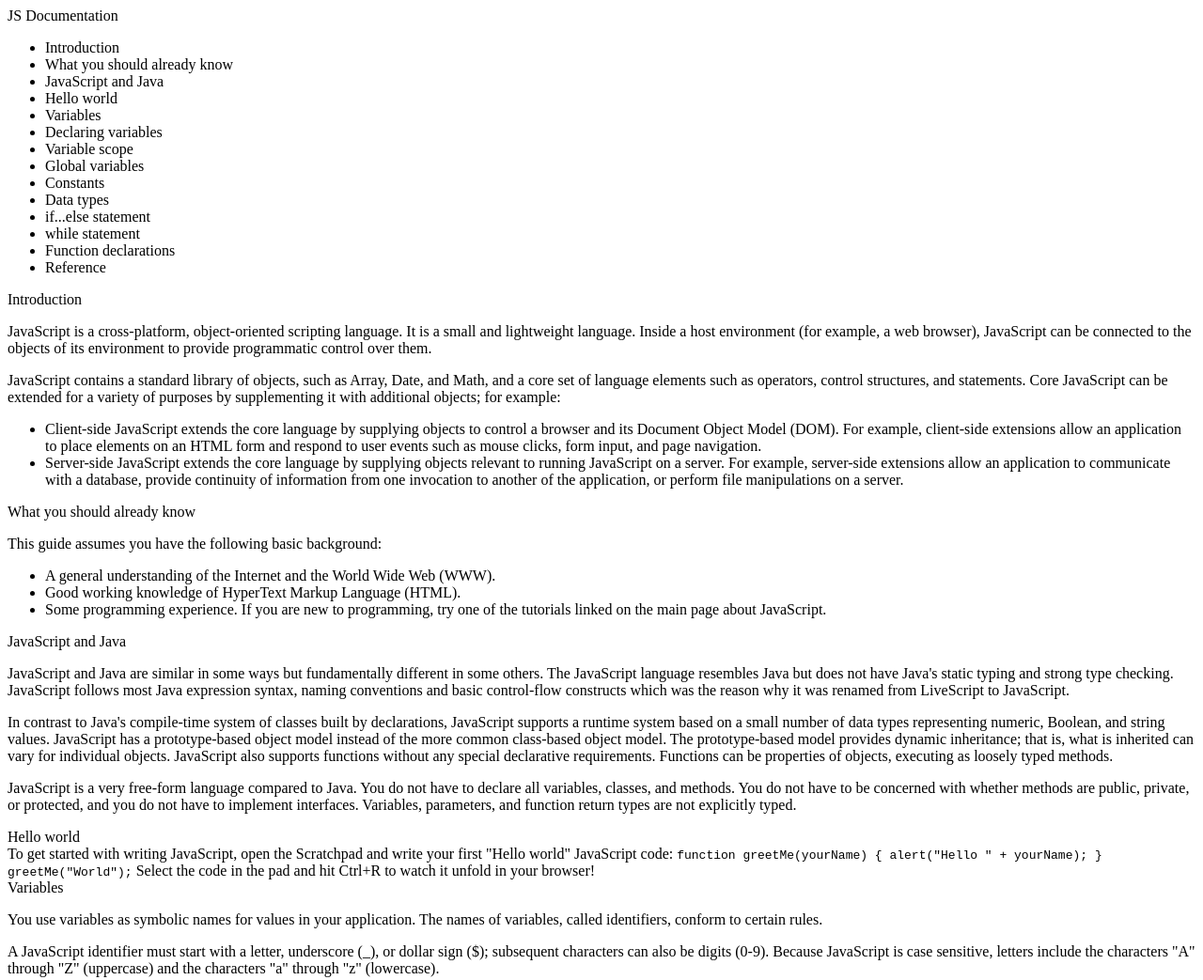
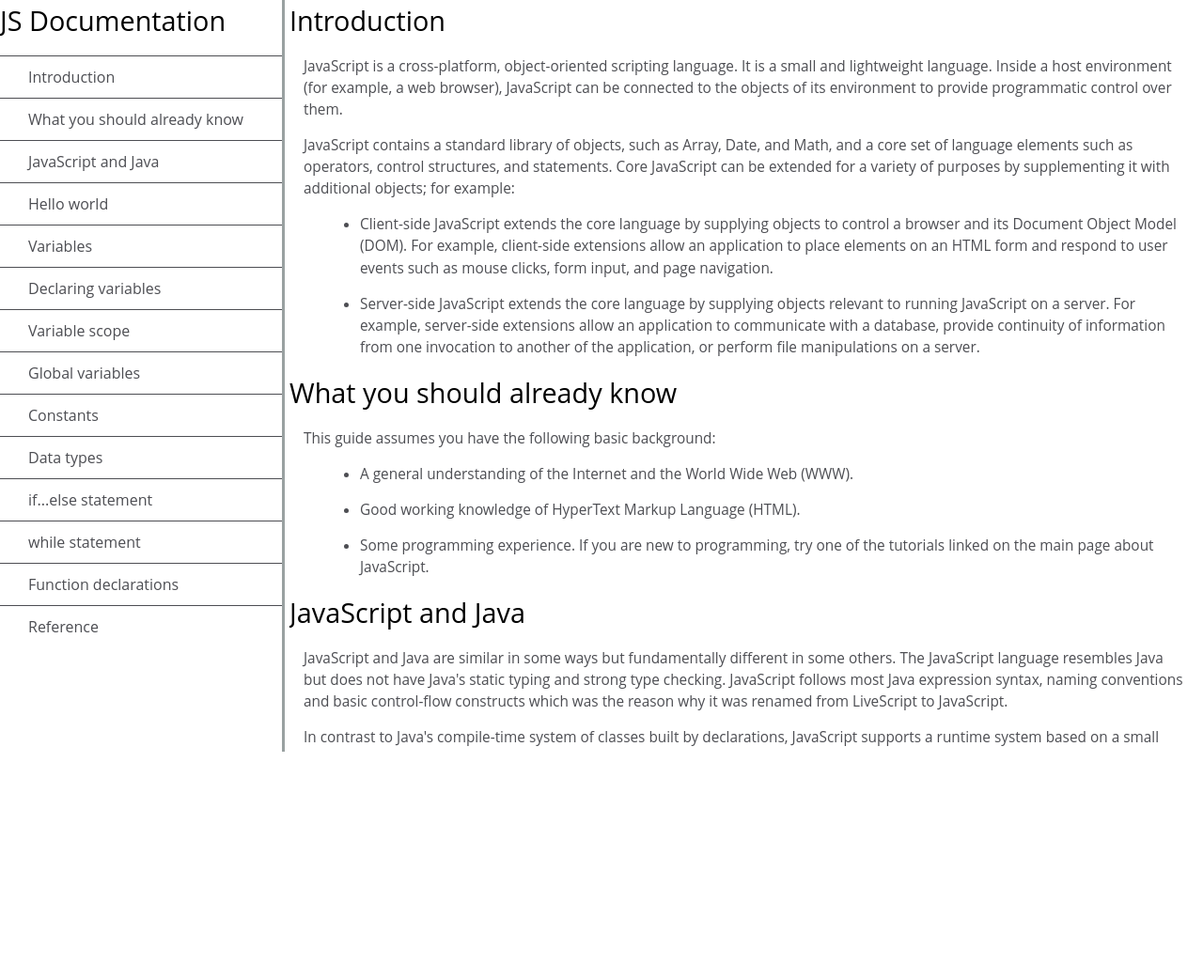
Before and after one commit to TanakaPisa/CatPhotoApp, a plain HTML site: page tech_doc_page.html in a window 1280 px wide. Shown: the top 1043 px of the page at 94% size. After the commit the page ends 800 px from the top, so only its background shows below. Drawn offline with Linux system fonts and the light colour scheme.

Commit message:
Add files via upload

```diff
--- a/tech_doc_page.html
+++ b/tech_doc_page.html
@@ -1,27 +1,135 @@
 <head>
+<style>
+html, body {
+  min-width: 290px;
+  color: #4d4e53;
+  background-color: #ffffff;
+  font-family: 'Open Sans', Arial, sans-serif;
+  line-height: 1.5;
+}
 
+header {
+  color: black;
+  margin: 10px;
+  text-align: center;
+  font-size: 1.8em;
+  font-weight: thin;
+}
+
+#JS_doc {
+  text-align: left;
+  margin: 0px;
+}
+
+#navbar {
+  position: fixed;
+  min-width: 290px;
+  top: 0px;
+  left: 0px;
+  width: 300px;
+  height: 100%;
+  border-right: solid;
+  border-color: rgba(0, 22, 22, 0.4);
+}
+
+#navbar ul {
+  height: 88%;
+  padding: 0;
+  overflow-y: auto;
+  overflow-x: hidden;
+}
+
+#navbar li {
+  color: #4d4e53;
+  border-top: 1px solid;
+  list-style: none;
+  position: relative;
+  width: 100%;
+}
+
+#navbar a {
+  display: block;
+  padding: 10px 30px;
+  color: #4d4e53;
+  text-decoration: none;
+  cursor: pointer;
+}
+
+
+#main-doc {
+  position: absolute;
+  margin-left: 300px;
+  top: 0;
+  bottom:0;
+  overflow-y:scroll;
+  overflow-x:hidden;
+}
+
+#main-doc header {
+  text-align: left;
+  margin: 0px;
+}
+
+section article {
+  color: #4d4e53;
+  margin: 15px;
+  font-size: 0.96em;
+}
+
+section li {
+  margin: 15px 0px 0px 20px;
+}
+
+code {
+  display: block;
+  text-align: left;
+  white-space: pre-line;
+  position: relative;
+  word-break: normal;
+  word-wrap: normal;
+  line-height: 2;
+  background-color: #f7f7f7;
+  padding: 15px;
+  margin: 10px;
+  border-radius: 5px;
+}
+</style>
 </head>
 <body>
- <nav id="navbar">
-    <header>JS Documentation</header>
-     <ul>
-         <li href="#Introduction">Introduction</li>
-         <li href="#What_you_should_already_know">What you should already know</li>
-         <li href="#JavaScript_and_Java">JavaScript and Java</li>
-         <li href="#Hello_world">Hello world</li>
-         <li href="#Variables">Variables</li>
-         <li href="#Declaring variables">Declaring variables</li>
-         <li href="#Variable scope">Variable scope</li>
-         <li href="#Global variables">Global variables</li>
-         <li href="#Constants">Constants</li>
-         <li href="#Data_types">Data types</li>
-         <li href="#if...else statement">if...else statement</li>
-         <li href="#while statement">while statement</li>
-         <li href="#Function declarations">Function declarations</li>
-         <li href="#Reference">Reference</li>
-     </ul>
-
     <main id="main-doc">
+        <nav id="navbar">
+            <header>JS Documentation</header>
+            <ul>
+              <li><a class="nav-link" href="#Introduction">Introduction</a></li>
+              <li>
+                <a class="nav-link" href="#What_you_should_already_know"
+                  >What you should already know</a
+                >
+              </li>
+              <li>
+                <a class="nav-link" href="#JavaScript_and_Java">JavaScript and Java</a>
+              </li>
+              <li><a class="nav-link" href="#Hello_world">Hello world</a></li>
+              <li><a class="nav-link" href="#Variables">Variables</a></li>
+              <li>
+                <a class="nav-link" href="#Declaring_variables">Declaring variables</a>
+              </li>
+              <li><a class="nav-link" href="#Variable_scope">Variable scope</a></li>
+              <li><a class="nav-link" href="#Global_variables">Global variables</a></li>
+              <li><a class="nav-link" href="#Constants">Constants</a></li>
+              <li><a class="nav-link" href="#Data_types">Data types</a></li>
+              <li>
+                <a class="nav-link" href="#if...else_statement">if...else statement</a>
+              </li>
+              <li><a class="nav-link" href="#while_statement">while statement</a></li>
+              <li>
+                <a class="nav-link" href="#Function_declarations"
+                  >Function declarations</a
+                >
+              </li>
+              <li><a class="nav-link" href="#Reference">Reference</a></li>
+            </ul>
+          </nav>
     <section class="main-section" id="Introduction">
     <header>Introduction</header>
     <article>
@@ -150,7 +258,7 @@
 
     <code>const MY_OBJECT = {"key": "value"}; MY_OBJECT.key = "otherValue";</code>
     </section>
-    </main>
+
 
     <section class="main-section" id="Data types">
     <header>Data types</header>
@@ -241,4 +349,5 @@
         <li>All the documentation in this page is taken from <a href="https://developer.mozilla.org/en-US/docs/Web/JavaScript/Guide">MDN</a></li>
     </ul>
     </section>
+    </main>
 </body>
```
